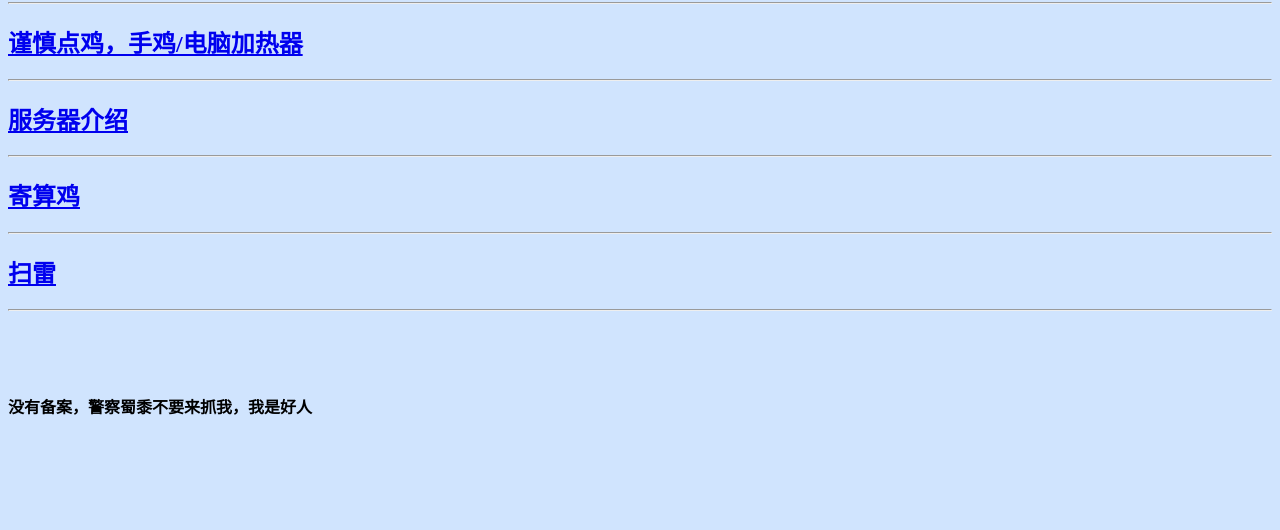
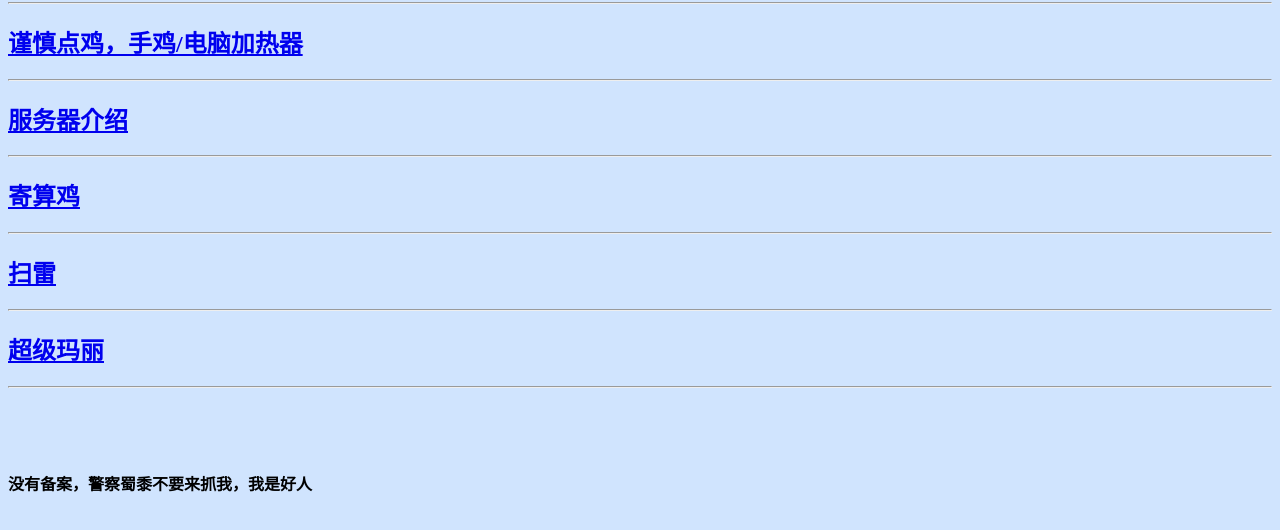
Before and after one commit to mclanmy/mclanmy.github.io, a plain HTML site: page index.html in a window 1280 px wide. Shown: the part 126-656 px from the top of the page. Drawn offline with Linux system fonts and the light colour scheme.

Commit message:
Update index.html

```diff
--- a/index.html
+++ b/index.html
@@ -33,6 +33,8 @@
     <hr>
     <h2><a href="https://mclanmy.github.io/mine">扫雷</a></h2>
     <hr>
+    <h2><a href="https://mclanmy.github.io/mario/mario.html">超级玛丽</a></h2>
+    <hr>
     <br>
     <br>
     <br>
```
